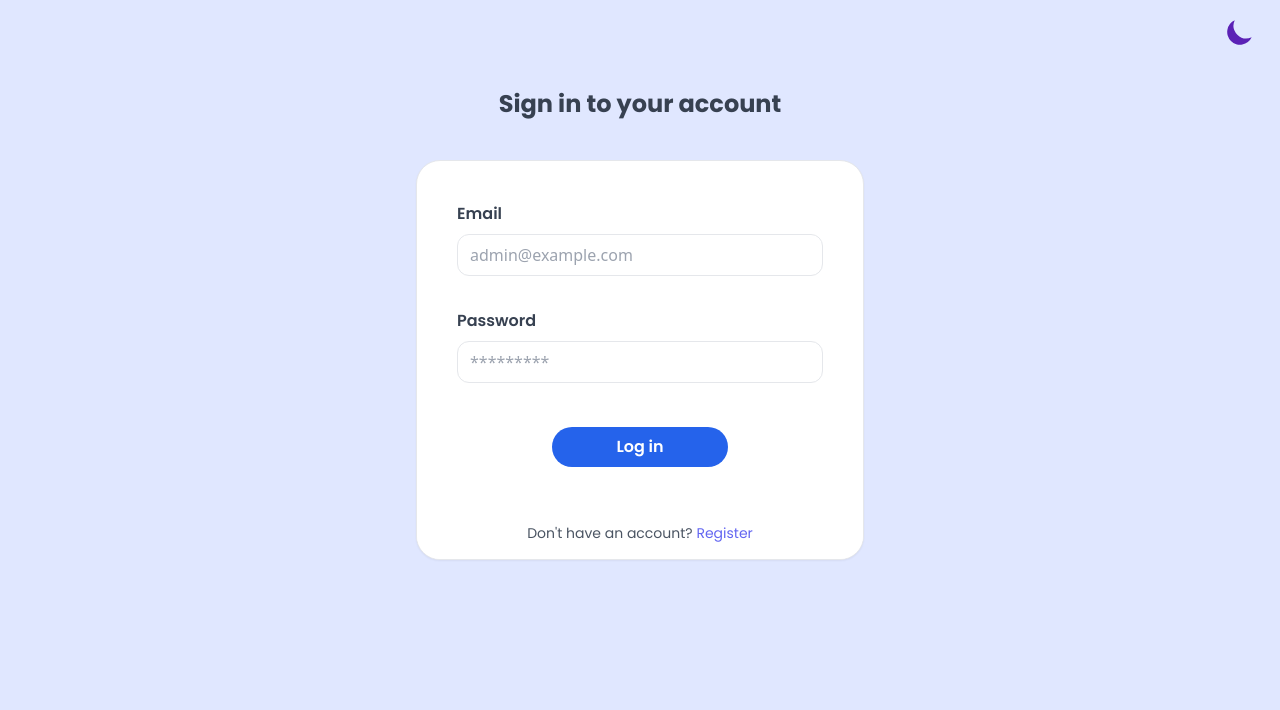
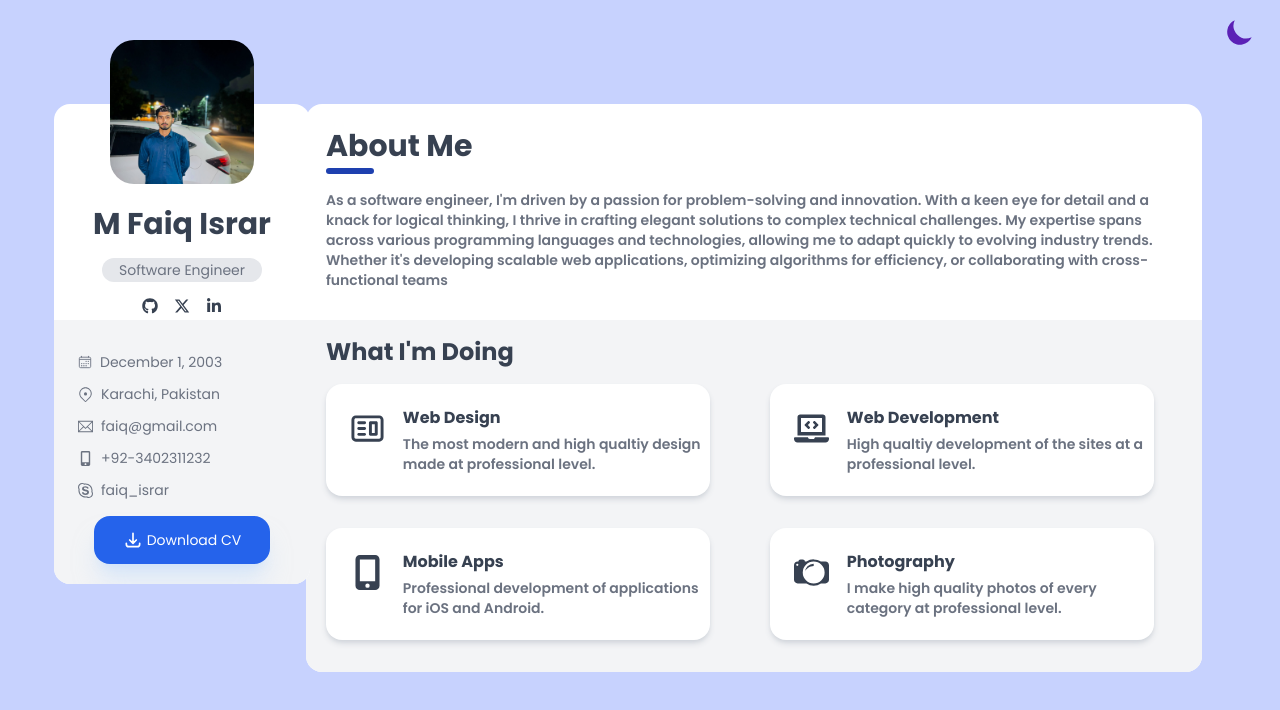
Before and after one commit to mfaiq1232/Mission-2, a React (Vite) app: page / in a window 1280 px wide. Shown: the top 710 px of the page. Built offline with nearby package versions, Linux system fonts and the light colour scheme.

Commit message:
dark mode and context api added

```diff
--- a/src/App.jsx
+++ b/src/App.jsx
@@ -1,25 +1,16 @@
 import "./App.css";
-import LoginPage from "./pages/LoginPage";
-import { BrowserRouter, Routes, Route } from "react-router-dom";
+
+import ThemeToggle from "./components/ThemeToggle";
 import ProfilePage from "./pages/ProfilePage";
-import HomePage from "./pages/HomePage";
-import ThemeToggle from "./components/ThemeToggle";
 
 function App() {
   return (
-    <BrowserRouter>
-
-        <div className=" absolute right-4 top-2">
-          <ThemeToggle />
-        </div>
-
-        <Routes>
-          <Route path="/" element={<LoginPage />} />
-          <Route path="/home" element={<HomePage />} />
-          <Route path="/profile" element={<ProfilePage />} />
-        </Routes>
-
-    </BrowserRouter>
+    <>
+      <div className=" absolute right-4 top-2">
+        <ThemeToggle />
+      </div>
+      <ProfilePage/>
+    </>
   );
 }
 
--- /dev/null
+++ b/src/context/ContextProvider.jsx
@@ -0,0 +1,17 @@
+import { createContext, useContext, useState } from "react";
+
+
+const StateContext = createContext();
+
+export const ContextProvider = ({children})=>{
+    const [data, setdata] = useState(null)
+
+    return(
+        <StateContext.Provider value={{data}}>
+            {children}
+        </StateContext.Provider>
+    )
+
+}
+
+export const useStateContext = useContext(StateContext);
--- a/src/pages/HomePage.jsx
+++ /dev/null
@@ -1,40 +0,0 @@
-import React from 'react'
-import { useNavigate } from "react-router-dom";
-import logBack from "../assets/logBack.jpg";
-
-const HomePage = () => {
-      const navigate = useNavigate();
-    const handleClick = ()=>{
-        navigate('/profile')
-    }
-
-    const logOut = ()=>{
-      navigate('/')
-    }
-  return (
-    <div>
-     <div className='absolute right-24 top-5 font-poppins font-bold  rounded-3xl h-8 w-20 flex items-center justify-center bg-red-600 hover:bg-red-700 text-white hover:cursor-pointer select-none ' onClick={logOut} >
-      <h1 className=''>Log out</h1>
-     </div>
-    <div
-      className="h-screen flex justify-center items-center bg-cover bg-indigo-200 dark:bg-gray-800"
-      // style={{
-      //   backgroundImage: `url(${logBack})`,
-      // }}
-    >
-
-      <div className=" font-poppins text-gray-700 dark:text-white  font-bold text-3xl">
-        <h1>Welcome, Back!</h1>
-        <button
-          onClick={handleClick}
-          className="h-10 w-44 bg-blue-600  rounded-3xl ml-8 mt-6 text-white text-lg font-semibold hover:bg-blue-700 "
-        >
-          Profile
-        </button>
-      </div>
-    </div>
-    </div>
-  );
-}
-
-export default HomePage
--- a/src/pages/LoginPage.jsx
+++ /dev/null
@@ -1,78 +0,0 @@
-import React from 'react'
-import { Link, useNavigate } from "react-router-dom";
-import logBack from '../assets/logBack.jpg'
-import InputField from '../components/InputField';
-
-const LoginPage = () => {
-    const navigate = useNavigate()
-    const handleSubmit = ()=>{
-        navigate('/home')
-    }
-  return (
-    <div
-      className=" h-screen bg-indigo-100 dark:bg-gray-800 py-6 sm:py-8 lg:py-12 bg-cover "
-      // style={{
-      //   backgroundImage: `url(${logBack})`,
-      // }}
-    >
-      <div className="mx-auto max-w-screen-2xl px-4 md:px-8 ">
-        <h2 className="mb-4 text-center text-2xl font-bold text-gray-700 dark:text-white md:mb-10  font-poppins mt-10">
-          Sign in to your account
-        </h2>
-
-        <form
-          className="mx-auto max-w-md rounded-3xl border dark:border-gray-600 shadow-sm bg-white dark:bg-gray-700 overflow-hidden"
-          onSubmit={handleSubmit}
-        >
-          <div className="flex flex-col gap-8 p-10">
-            <div>
-              <label
-                htmlFor="email"
-                className="mb-2 inline-block text-sm text-gray-700 dark:text-white sm:text-base font-semibold font-poppins"
-              >
-                Email
-              </label>
-              <InputField
-                name={"email"}
-                type={"email"}
-                placeholder={"admin@example.com"}
-              />
-            </div>
-
-            <div>
-              <label
-                htmlFor="password"
-                className="mb-2 inline-block text-sm text-gray-700 dark:text-white sm:text-base font-semibold font-poppins "
-              >
-                Password
-              </label>
-              <InputField
-                name={"password"}
-                type={"password"}
-                placeholder={"*********"}
-              />
-            </div>
-
-            <button className=" rounded-3xl bg-blue-600 px-4 py-2 text-center text-sm font-semibold text-white outline-none   hover:bg-blue-700 focus-visible:ring  md:text-base font-poppins mt-3 w-44  self-center">
-              Log in
-            </button>
-          </div>
-
-          <div className="flex items-center justify-center bg-white dark:bg-gray-600 p-4">
-            <p className="text-center text-sm text-gray-600 dark:text-white font-poppins ">
-              Don't have an account?{" "}
-              <Link
-                to="/"
-                className="text-indigo-500 dark:text-indigo-300 transition duration-100 hover:text-indigo-600 active:text-indigo-700"
-              >
-                Register
-              </Link>
-            </p>
-          </div>
-        </form>
-      </div>
-    </div>
-  );
-}
-
-export default LoginPage
```
